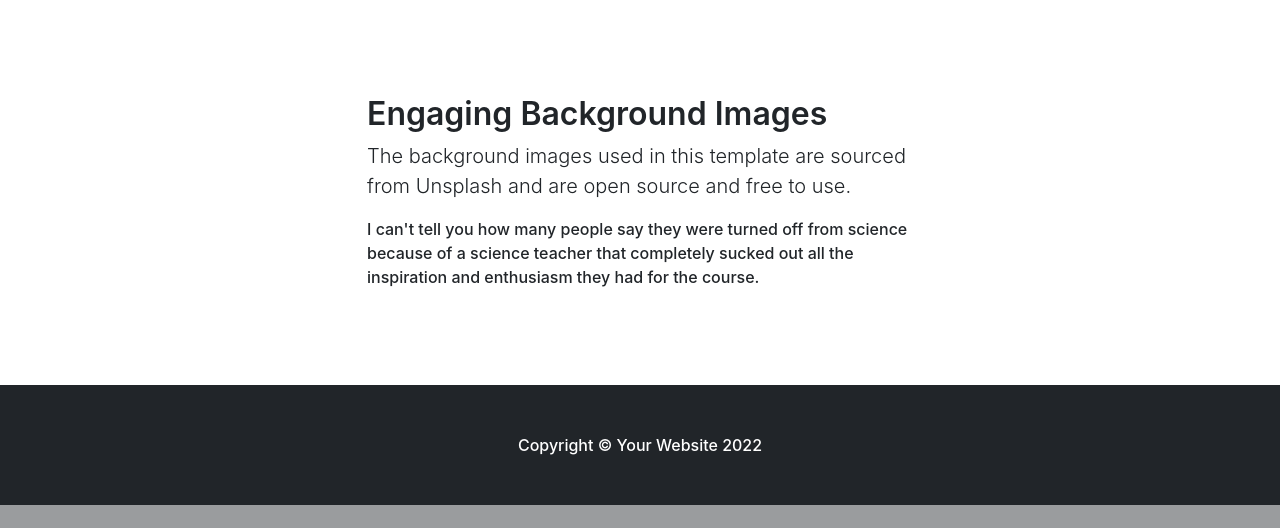
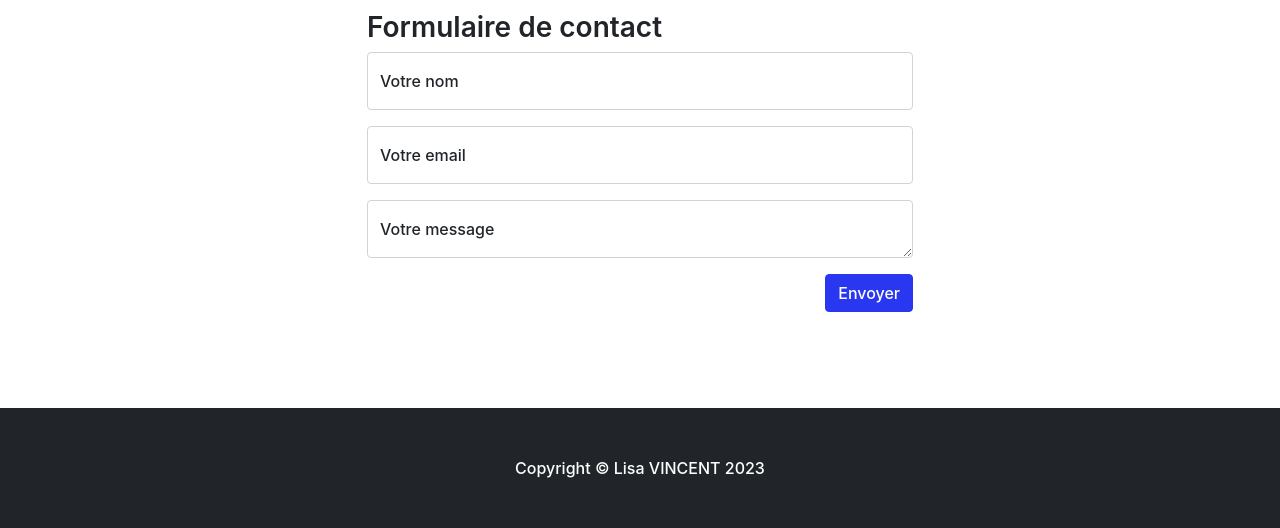
Before and after one commit to lisavincent31/Projet_5_Creer_son_premier_blog_en_PHP, a PHP site: page / in a window 1280 px wide. Shown: the part 1541-2069 px from the top of the page. Before the commit the page ends 2046 px from the top, so only its background shows below. Run offline with PHP 8.4, Linux system fonts and the light colour scheme.

Commit message:
create the form to send contact email

```diff
--- a/index.php
+++ b/index.php
@@ -3,8 +3,8 @@
     <head>
         <meta charset="utf-8" />
         <meta name="viewport" content="width=device-width, initial-scale=1, shrink-to-fit=no" />
-        <meta name="description" content="" />
-        <meta name="author" content="" />
+        <meta name="description" content="blog, développeuse d'application web, développement web" />
+        <meta name="author" content="Lisa VINCENT" />
         <title>Lisa VINCENT : Mon premier blog en PHP</title>
         <link rel="icon" type="image/x-icon" href="assets/img/favicon/favicon.ico" />
         <!-- Bootstrap icons-->
@@ -43,10 +43,10 @@
         <section class="py-5">
             <div class="container my-5">
                 <div class="row justify-content-center">
-                    <div class="col-lg-6">
-                        <h2>Full Width Backgrounds</h2>
-                        <p class="lead">A single, lightweight helper class allows you to add engaging, full width background images to sections of your page.</p>
-                        <p class="mb-0">The universe is almost 14 billion years old, and, wow! Life had no problem starting here on Earth! I think it would be inexcusably egocentric of us to suggest that we're alone in the universe.</p>
+                    <div class="col-lg-6 text-center">
+                        <h2>Développeuse d'applications web</h2>
+                        <p class="lead">Envie d'un site web pour développer votre activité ?</p>
+                        <p class="mb-0">Remplissez le formulaire de contact ci-dessous, je vous répondrais dans les plus bref délais.</p>
                     </div>
                 </div>
             </div>
@@ -61,16 +61,29 @@
             <div class="container my-5">
                 <div class="row justify-content-center">
                     <div class="col-lg-6">
-                        <h2>Engaging Background Images</h2>
-                        <p class="lead">The background images used in this template are sourced from Unsplash and are open source and free to use.</p>
-                        <p class="mb-0">I can't tell you how many people say they were turned off from science because of a science teacher that completely sucked out all the inspiration and enthusiasm they had for the course.</p>
+                        <h3>Formulaire de contact</h3>
+                        <form action="" method="post">
+                            <div class="form-group form-floating mb-3">
+                                <input type="text" class="form-control" name="name" id="name" placeholder="Votre nom">
+                                <label for="name">Votre nom</label>
+                            </div>
+                            <div class="form-group form-floating mb-3">
+                                <input type="text" class="form-control" name="email" id="email" placeholder="Votre email">
+                                <label for="name">Votre email</label>
+                            </div>
+                            <div class="form-group form-floating mb-3">
+                                <textarea type="text" class="form-control" name="email" id="email" col="6" row="6" placeholder="Votre message"></textarea>
+                                <label for="name">Votre message</label>
+                            </div>
+                            <button type="submit" class="btn btn-primary float-end">Envoyer</button>
+                        </form>
                     </div>
                 </div>
             </div>
         </section>
         <!-- Footer-->
         <footer class="py-5 bg-dark">
-            <div class="container"><p class="m-0 text-center text-white">Copyright © Your Website 2022</p></div>
+            <div class="container"><p class="m-0 text-center text-white">Copyright © Lisa VINCENT 2023</p></div>
         </footer>
         <!-- Bootstrap core JS-->
         <script src="https://cdn.jsdelivr.net/npm/bootstrap@5.1.3/dist/js/bootstrap.bundle.min.js"></script>
```
